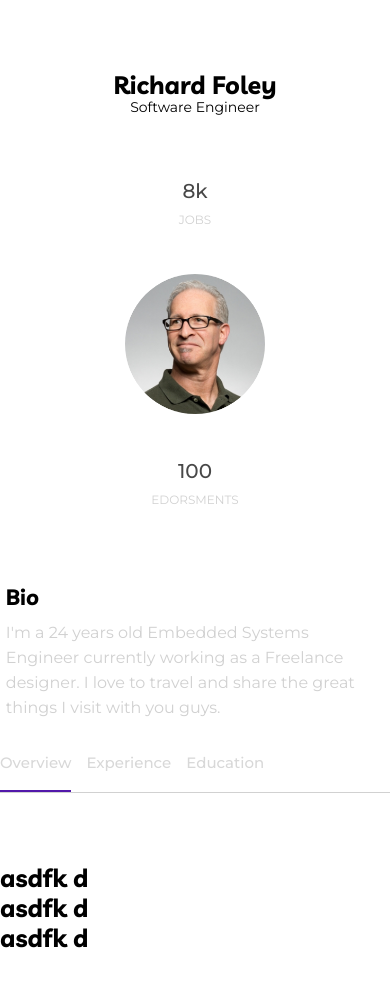
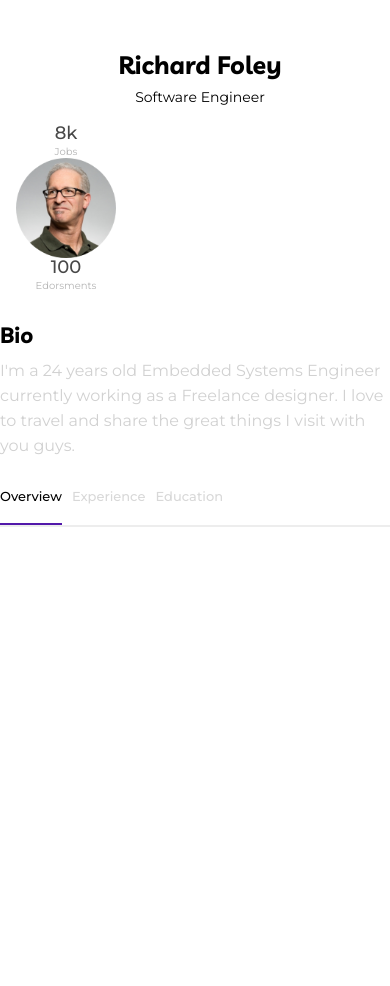
Before and after one commit to PuenteCastillo/Communi, a Next.js app: page /profile in a window 390 px wide. Shown: the top 986 px of the page. Built offline with nearby package versions, Linux system fonts and the light colour scheme.

Commit message:
coverted animation to pure css

```diff
--- a/src/pages/profile/index.tsx
+++ b/src/pages/profile/index.tsx
@@ -5,91 +5,32 @@ import { useLayoutEffect } from "react";
 import { gsap } from "gsap";
 
 export default function ProfilePage() {
+  // on scroll add class to profile header
   useLayoutEffect(() => {
-    // get width of cal_animate
-    const cal_animate = document.querySelector(".cal_animate");
-    const cal_animate_width: any = cal_animate?.clientWidth;
-    // move name to the right of cal_animate using gspa
-    const name = document.querySelector(".name");
-    const title = document.querySelector(".title");
-    const profile_pic = document.querySelector(".profile_pic");
-    // get width of name
-    const name_width: any = name?.clientWidth;
-    const title_width: any = title?.clientWidth;
-    let profile_pic_width: any = profile_pic?.clientWidth;
-    profile_pic_width = profile_pic_width / 2;
-    // subtract name_width from cal_animate_width
-    const cal_animate_width_minus_name_width = cal_animate_width - name_width;
-    const cal_animate_width_minus_title_width = cal_animate_width - title_width;
-    const cal_animate_width_minus_profile_pic_width =
-      cal_animate_width - profile_pic_width;
-
-    // start the timeline
-    const tl = gsap.timeline();
-    tl.add("start")
-      .to(name, { x: -cal_animate_width_minus_name_width / 2 }, "start")
-      .to(title, { x: -cal_animate_width_minus_title_width / 2 }, "start")
-      .to(
-        profile_pic,
-        {
-          x: cal_animate_width_minus_profile_pic_width / 2,
-          y: -105,
-          transform: "scale(0.5)",
-        },
-        "start"
-      )
-      .to(
-        ".hide_animate",
-        {
-          duration: 0.3,
-          opacity: 0,
-          // stagger: 0.3,
-        },
-        "start"
-      )
-      .to(".bio", { duration: 0.5, opacity: 0, y: -50 }, "start")
-      .to(" #Profile_header", { duration: 0.5, height: 150 }, "start")
-      .to(".cal_animate", { duration: 0.5, height: 70 }, "start")
-      .to(".tabs", { duration: 0.5, y: -180 }, "start")
-      // speed up the timeline
-      .timeScale(1.5);
-    // set animating to false when timeline is complete
-
-    // pause the timeline on load
-    tl.pause();
-    // when scrolls down trigger the timeline
-
+    // get profile header
+    const profile_header = document.querySelector("#Profile_header");
+    // get user details
+    const avatar_section = document.querySelector(".avatar_section");
+    // check sroll position
     window.addEventListener("scroll", () => {
       const scrollY = window.scrollY;
-
-      // run only on mobile
-      if (window.innerWidth < 768) {
+      // if scrollY > 50 add class
+      if (scrollY > 30) {
+        avatar_section?.classList.add("avatar_animate");
         // add sticky top class to profile header
-        const profile_header = document.querySelector("#Profile_header");
-        // add class
-        profile_header?.classList.add("sticky-top");
-
-        // when scrolling down and sroll is > 50 animate
-        if (scrollY > 30) {
-          tl.play();
+        avatar_section?.classList.add("sticky-top");
       }
-        // when scrolling up and scroll is < 50 reverse
+      // if scrollY < 50 remove class
       if (scrollY < 1) {
-          // wait for 0.5 seconds before reversing
-          setTimeout(() => {
-            tl.reverse();
-          }, 800);
-        }
+        avatar_section?.classList.remove("avatar_animate");
       }
     });
   }, []);
 
   return (
     <Base>
-      <section id="Profile_header" className="container">
-        <div className="row justify-content-center">
-          <div className="col-lg-6 col-xl-4 cal_animate">
-            <div className="title_row">
+      <section className="avatar_section ">
+        <div className="title_row container">
           {/* Name  */}
           <h1 className="name">Richard Foley</h1>
           {/* Profession */}
@@ -103,7 +44,7 @@ export default function ProfilePage() {
               <small>Jobs</small>
             </div>
           </div>
-              <div className="col">
+          <div className="col image-container">
             <Image
               src={profile_pic}
               alt="profile_pic"
@@ -117,18 +58,19 @@ export default function ProfilePage() {
             </div>
           </div>
         </div>
-          </div>
-          <div className="col-lg-6 col-xl-6">
-            <div className="bio">
+      </section>
+      <section id="Bio_profile" className="">
+        <div className="container">
           <h2> Bio</h2>
+
           <p>
-                I'm a 24 years old Embedded Systems Engineer currently working
-                as a Freelance designer. I love to travel and share the great
-                things I visit with you guys.
+            I'm a 24 years old Embedded Systems Engineer currently working as a
+            Freelance designer. I love to travel and share the great things I
+            visit with you guys.
           </p>
         </div>
-          </div>
-        </div>
+      </section>
+      <section id="Tabs_profile" className="sticky-top">
         <div className="container">
           <div className="tabs">
             <ul>
@@ -139,11 +81,143 @@ export default function ProfilePage() {
           </div>
         </div>
       </section>
-      <div className="spacer">
-        <h1>asdfk d</h1>
-        <h1>asdfk d</h1>
-        <h1>asdfk d</h1>
-      </div>
+      <div className="space"></div>
     </Base>
   );
 }
+
+// <div className="col-lg-6 col-xl-4 cal_animate user_details">
+// <div className="title_row">
+//   {/* Name  */}
+//   <h1 className="name">Richard Foley</h1>
+//   {/* Profession */}
+//   <small className="title">Software Engineer</small>
+// </div>
+// <div className="details row">
+//   {/* Endorsements */}
+//   <div className="col hide_animate">
+//     <div className="col-content">
+//       <h3> 8k </h3>
+//       <small>Jobs</small>
+//     </div>
+//   </div>
+//   <div className="col image-container">
+//     <Image
+//       src={profile_pic}
+//       alt="profile_pic"
+//       className="profile_pic"
+//     />
+//   </div>
+//   <div className="col hide_animate">
+//     <div className="col-content">
+//       <h3> 100 </h3>
+//       <small> Edorsments </small>
+//     </div>
+//   </div>
+// </div>
+// </div>
+// <section id="Profile_header" className="container">
+// <div className="row justify-content-center">
+//   <div className="col-lg-6 col-xl-6">
+//     <div className="bio">
+//       <h2> Bio</h2>
+//       <p>
+//         I'm a 24 years old Embedded Systems Engineer currently working
+//         as a Freelance designer. I love to travel and share the great
+//         things I visit with you guys.
+//       </p>
+//     </div>
+//   </div>
+// </div>
+// <div className="container">
+//   <div className="tabs">
+//     <ul>
+//       <li className="active">Overview</li>
+//       <li>Experience</li>
+//       <li>Education</li>
+//     </ul>
+//   </div>
+// </div>
+// </section>
+// <div className="spacer"></div>
+
+///// old code
+
+// useLayoutEffect(() => {
+//   // get width of cal_animate
+//   const cal_animate = document.querySelector(".cal_animate");
+//   const cal_animate_width: any = cal_animate?.clientWidth;
+//   // move name to the right of cal_animate using gspa
+//   const name = document.querySelector(".name");
+//   const title = document.querySelector(".title");
+//   const profile_pic = document.querySelector(".profile_pic");
+//   // get width of name
+//   const name_width: any = name?.clientWidth;
+//   const title_width: any = title?.clientWidth;
+//   let profile_pic_width: any = profile_pic?.clientWidth;
+//   profile_pic_width = profile_pic_width / 2;
+//   // subtract name_width from cal_animate_width
+//   const cal_animate_width_minus_name_width = cal_animate_width - name_width;
+//   const cal_animate_width_minus_title_width = cal_animate_width - title_width;
+//   const cal_animate_width_minus_profile_pic_width =
+//     cal_animate_width - profile_pic_width;
+
+//   // start the timeline
+//   const tl = gsap.timeline();
+//   tl.add("start")
+//     .to(name, { x: -cal_animate_width_minus_name_width / 2 }, "start")
+//     .to(title, { x: -cal_animate_width_minus_title_width / 2 }, "start")
+//     .to(
+//       profile_pic,
+//       {
+//         x: cal_animate_width_minus_profile_pic_width / 2,
+//         y: -105,
+//         transform: "scale(0.5)",
+//       },
+//       "start"
+//     )
+//     .to(
+//       ".hide_animate",
+//       {
+//         duration: 0.3,
+//         opacity: 0,
+//         // stagger: 0.3,
+//       },
+//       "start"
+//     )
+//     .to(".bio", { duration: 0.5, opacity: 0, y: -50 }, "start")
+//     .to(" #Profile_header", { duration: 0.5, height: 150 }, "start")
+//     .to(".cal_animate", { duration: 0.5, height: 70 }, "start")
+//     .to(".tabs", { duration: 0.5, y: -180 }, "start")
+//     // speed up the timeline
+//     .timeScale(1.5);
+//   // set animating to false when timeline is complete
+
+//   // pause the timeline on load
+//   tl.pause();
+//   // when scrolls down trigger the timeline
+
+//   window.addEventListener("scroll", () => {
+//     const scrollY = window.scrollY;
+
+//     // run only on mobile
+//     if (window.innerWidth < 768) {
+//       // add sticky top class to profile header
+//       const profile_header = document.querySelector("#Profile_header");
+//       // add class
+//       profile_header?.classList.add("sticky-top");
+
+//       // when scrolling down and sroll is > 50 animate
+//       if (scrollY > 30) {
+//         tl.play();
+//       }
+//       // when scrolling up and scroll is < 50 reverse
+//       if (scrollY < 1) {
+//         // wait for 0.5 seconds before reversing
+//         setTimeout(() => {
+//           tl.reverse();
+//         }, 800);
+//       }
+//     }
+//   });
+// }, []);
--- a/src/styles/sass/global/footer.scss
+++ b/src/styles/sass/global/footer.scss
@@ -1,6 +1,10 @@
 #footer {
-  max-width: 100vw;
+  // max-width: 100vw;
   overflow: hidden;
+  @media (max-width: 768px) {
+    max-width: 97vw;
+  }
+
   .logo {
     width: 100px;
     height: auto;
--- a/src/styles/sass/pages/profile/profile.scss
+++ b/src/styles/sass/pages/profile/profile.scss
@@ -1,125 +1,149 @@
-#Profile_header {
-  padding: 20px 0;
-  //   width: 375px;
+.avatar_section {
+  padding-top: 50px;
+  background-color: white;
+  width: 400px;
   margin: auto;
-  margin-top: 50px;
-  //   max-width: 100vw;
-  overflow: hidden;
-  //   top: 40px;
-  background-color: white;
 
-  .justify-content-center {
-    @media (max-width: 768px) {
-      max-width: 97vw;
-      margin: auto;
-    }
-  }
-
+  z-index: 100;
   .title_row {
     text-align: center;
+
     h1 {
       margin-bottom: 10px;
-      //   background-color: gold;
-      display: block;
-      width: fit-content;
-      margin: auto;
-      // on desktop
-      @media (min-width: 1200px) {
-        margin-bottom: 10px;
-      }
+      width: 100%;
+      white-space: nowrap;
+      transition: 0.5s;
+      transition-delay: 0.2s;
     }
     .title {
+      width: 100% !important;
       display: block;
-      width: fit-content;
-      margin: auto;
+      white-space: nowrap;
+
+      transition: 0.5s;
+      transition-delay: 0.2s;
     }
-  }
-  .cal_animate {
-    // background-color: red;
-    background-color: white;
   }
   .details {
     padding-top: 20px;
     padding-bottom: 20px;
-    // background-color: red;
+    transition: 0.5s;
+
     .col {
+      width: 33%;
+      display: inline-block;
+
       display: flex;
-      height: 140px;
-      position: relative;
+      transition: 0.5s;
+
       .col-content {
         margin: auto;
-        position: relative;
+        width: fit-content;
+        transition: 0.5s;
+      }
+      h3 {
+        font-family: $secondary-font;
+        font-weight: 500;
+        font-size: 18px;
         text-align: center;
+        color: #484848;
       }
+      small {
+        font-family: $secondary-font;
+        font-weight: normal;
+        font-size: 10px;
+        text-align: center;
+        color: #b4b4b4;
+      }
+    }
+    .image-container {
+      width: 33%;
+
       img {
         max-width: 100%;
-        height: 100%;
+        height: 100px;
         object-fit: contain;
-        display: block;
-        margin: auto;
+        transition: 0.5s;
+      }
+      transition: 0.5s;
+    }
+  }
+}
 
-        // background-color: red;
-      }
+.avatar_animate {
+  .title_row {
+    h1 {
+      width: 0;
+      // nowrap
+      transition: 0.5s;
     }
-    small {
-      text-transform: uppercase;
+    .title {
+      width: 0 !important;
+      // nowrap
+      transition: 0.5s;
     }
-    h3 {
-      margin-bottom: 10px;
+  }
+  .details {
+    margin-top: -55px;
+    transition: 0.5s;
+    padding: 0;
+    transition: 0.5s;
+    .hide_animate {
+      width: 0px;
+      opacity: 0;
+      display: none;
+      transition: 0.5s;
     }
-    small {
-      font-family: $secondary-font;
-      font-weight: normal;
+    .image-container {
+      //   width: 100% !important;
+      display: block !important;
+      width: 55px !important;
+      height: 55px;
+      float: right;
+      //   margin-right: 0 !important;
 
-      text-align: center;
-      color: #d1d1d1;
-
-      // on mobile
-      @media (max-width: 768px) {
-        font-size: 10px;
-      }
-      // on tablet
-      @media (max-width: 1024px) {
-        font-size: 12px;
-      }
-      // on desktop
-      @media (min-width: 1025px) {
-        font-size: 14px;
+      transition: 0.5s;
+      img {
+        max-height: 100%;
+        width: 55px;
+        float: right;
+        margin-right: 20px;
+        transition: 0.5s;
       }
     }
   }
+}
 
+#Tabs_profile {
+  top: 100px;
+  z-index: 50;
+  background-color: white;
   .tabs {
-    border-bottom: 1px solid #d1d1d1;
-    padding-top: 20px;
-    padding-bottom: 0px;
-    padding-top: 35px;
+    padding-top: 30px;
+    border-bottom: 2px solid #ededed;
     li {
       display: inline-block;
-      margin-right: 15px;
-      margin-bottom: 0;
+      margin-right: 10px;
       font-family: $secondary-font;
       font-weight: 500;
+      font-size: 13px;
+      padding-bottom: 20px;
       text-align: left;
       color: #d8d8d8;
-      padding-bottom: 20px;
 
-      // on mobile
-      @media (max-width: 768px) {
-        font-size: 13px;
-      }
-      // on tablet
-      @media (max-width: 1024px) {
-        font-size: 15px;
-      }
-      // on desktop
-      @media (min-width: 1025px) {
-        font-size: 17px;
+      // on hover
+      &:hover {
+        color: black;
+        border-bottom: 2px solid $primary-color;
       }
     }
     .active {
+      color: black;
       border-bottom: 2px solid $primary-color;
-      padding-bottom: 20px;
     }
   }
 }
+
+.space {
+  height: 1500px;
+}
```
Also changed, not shown: src/styles/globals.css, 1 other file (tests, documents, lock files or other folders). Lines whose indentation alone changed are shown as unchanged.
